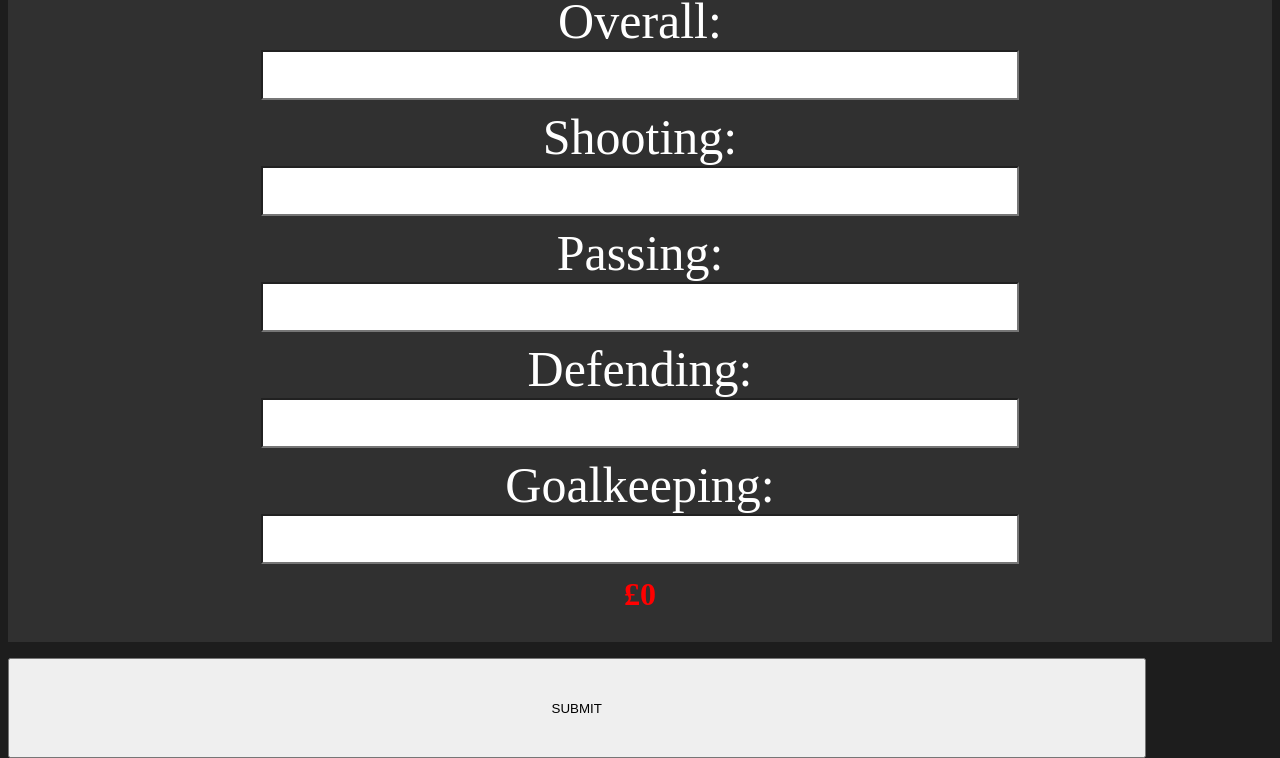
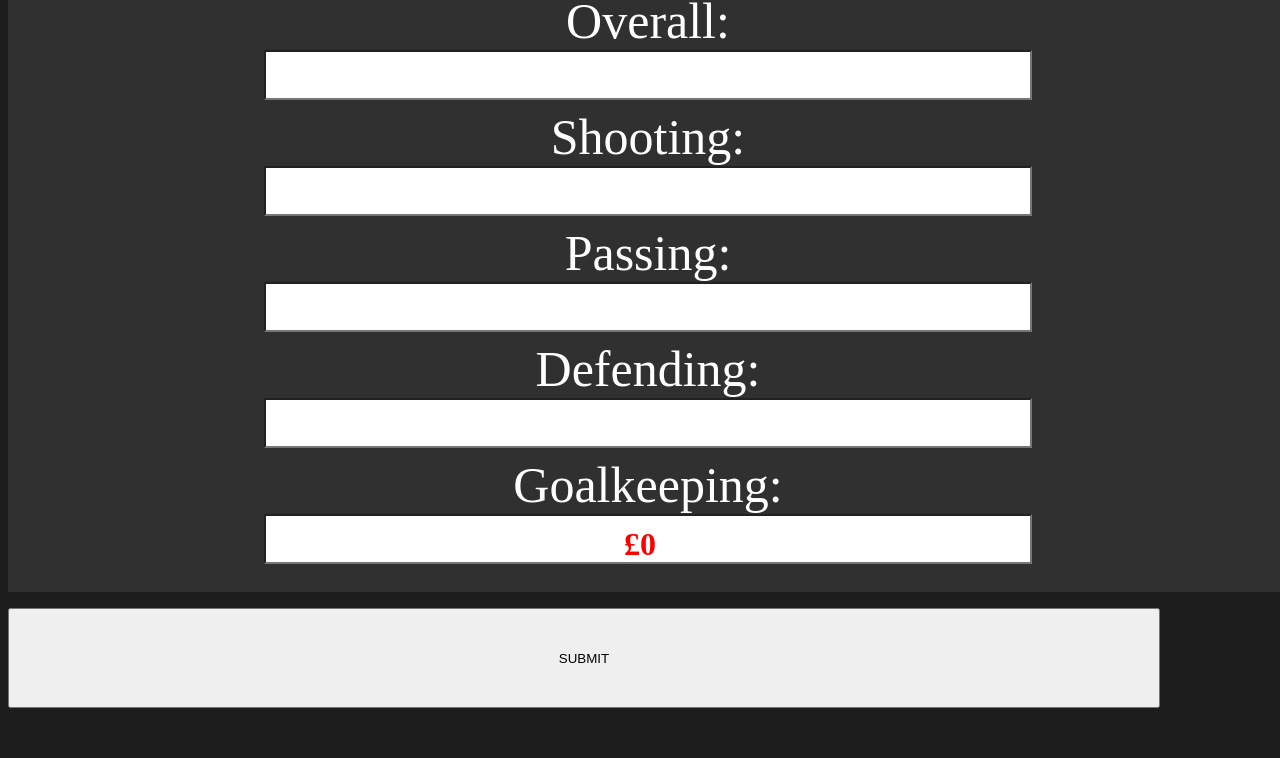
Before and after one commit to killcamgit/MyVRFSValue, a plain HTML site: page index.html in a window 1280 px wide. Shown: the part 303-1061 px from the top of the page. After the commit the page ends 1011 px from the top, so only its background shows below. Drawn offline with Linux system fonts and the light colour scheme.

Commit message:
Update VRFSValue.css

```diff
--- a/VRFSValue.css
+++ b/VRFSValue.css
@@ -9,8 +9,8 @@
 
   .Contents {
 
-    width: device-width;
-    height: 850px;
+    width: 100vw;
+    height: 100vh;
     margin-left: auto;
     margin-right: auto;
 
```
